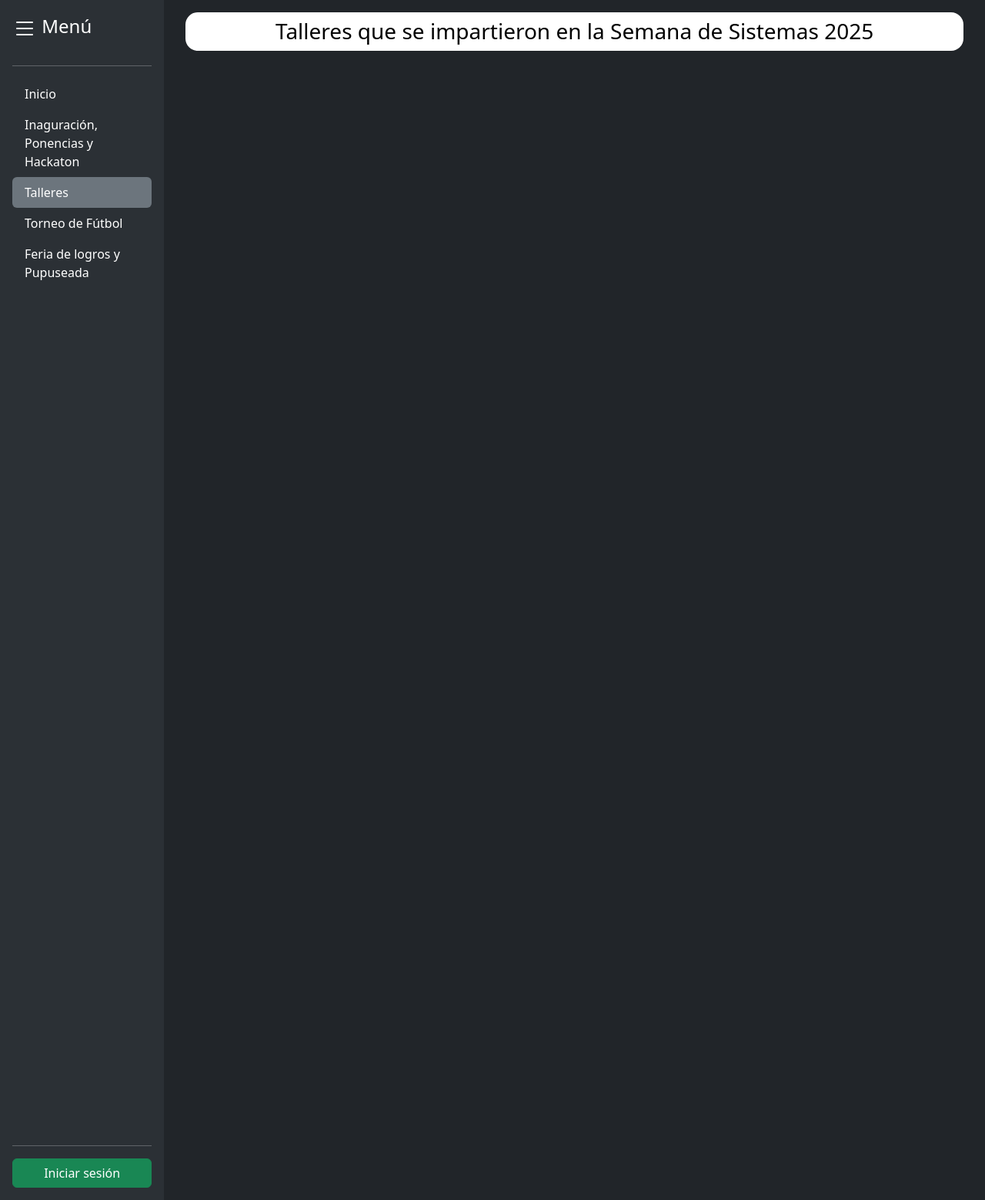
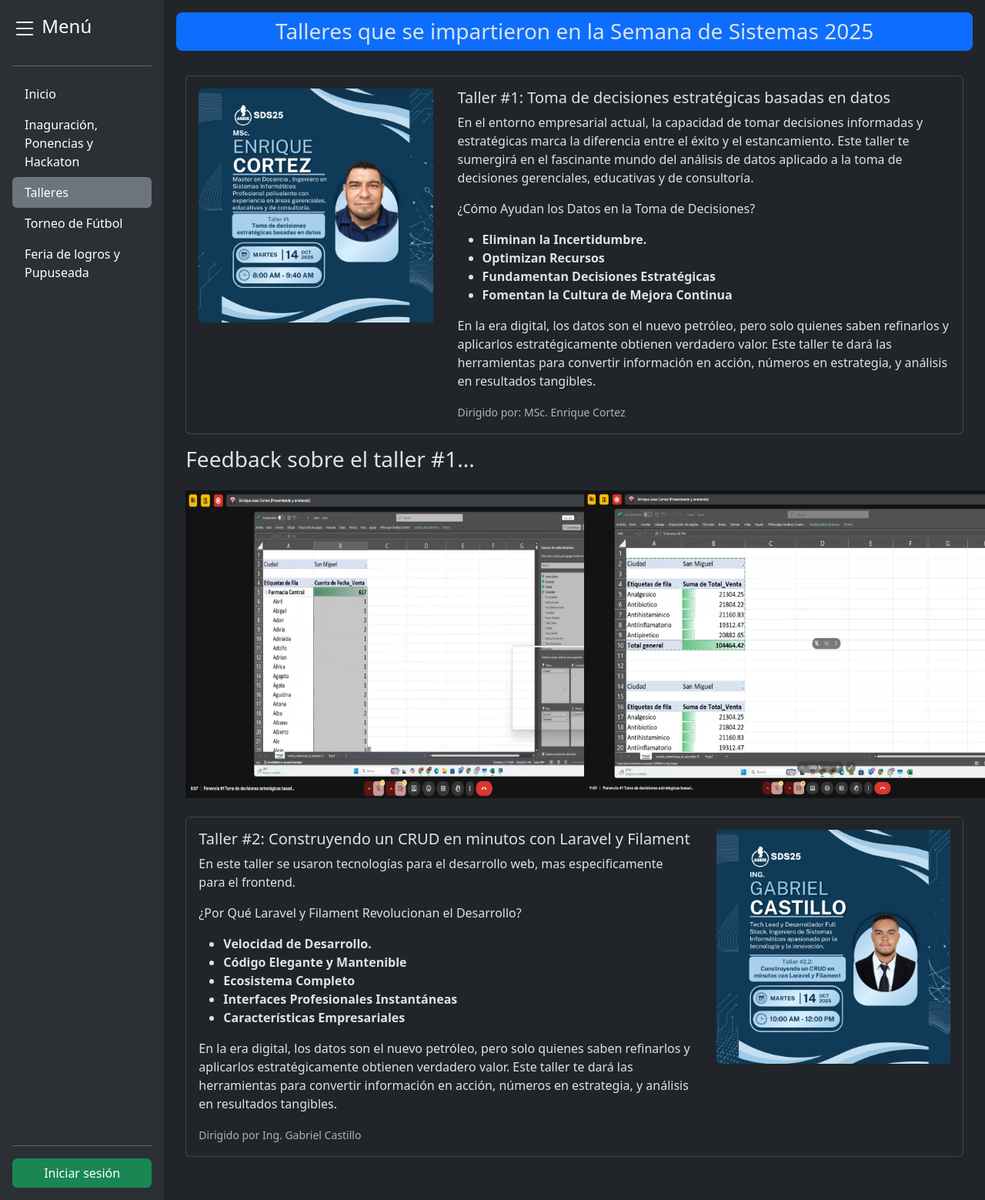
Before and after one commit to kristiankovic/system-week-project, a PHP site: page /mvc/public/talleres in a window 1280 px wide. Shown: the whole page at 77% size. Run offline with PHP 8.4, Linux system fonts and the light colour scheme.

Commit message:
style: vista de Talleres casi terminada solo falta modificar la parte de feedback para el taller 2

```diff
--- a/mvc/app/views/talleres.php
+++ b/mvc/app/views/talleres.php
@@ -13,6 +13,12 @@
     <style>
         .nav-link {
             color: white;
+
+        }
+
+        .section img{
+            height: 400px;
+            width: 630px;
         }
     </style>
 </head>
@@ -78,9 +84,82 @@
 
         <!-- SECCION DE TARJETAS -->
         <div class="col-10 offset-2 p-3 overflow-auto vh-100">
-            <div class="container-fluid">
-                <div class="pb-3">
-                    <h3 class="text-center bg-white text-black rounded-4 p-2">Talleres que se impartieron en la Semana de Sistemas 2025</h3>
+
+            <h3 class="text-center badget bg-primary fs-3 rounded-3 p-2">Talleres que se impartieron en la Semana de Sistemas 2025</h3>
+
+            <div class="py-4">
+
+                <div class="container">
+
+                    <div class="card mb-3">
+                        <div class="row g-0">
+                            <div class="col-md-4 p-3">
+                                <img src="/mvc/public/static/img/taller1.jpg" class="img-fluid rounded-start" alt="...">
+                            </div>
+                            <div class="col-md-8">
+                                <div class="card-body">
+                                    <h5 class="card-title">Taller #1: Toma de decisiones estratégicas basadas en datos</h5>
+                                    <p class="card-text">En el entorno empresarial actual, la capacidad de tomar decisiones informadas y estratégicas marca
+                                        la diferencia entre el éxito y el estancamiento. Este taller te sumergirá en el fascinante mundo del análisis de datos
+                                        aplicado a la toma de decisiones gerenciales, educativas y de consultoría.</p>
+                                    <p>¿Cómo Ayudan los Datos en la Toma de Decisiones?</p>
+                                    <ul>
+                                        <li><strong>Eliminan la Incertidumbre.</strong></li>
+                                        <li><strong>Optimizan Recursos</strong></li>
+                                        <li><strong>Fundamentan Decisiones Estratégicas</strong></li>
+                                        <li><strong>Fomentan la Cultura de Mejora Continua</strong></li>
+                                    </ul>
+                                    <p>En la era digital, los datos son el nuevo petróleo, pero solo quienes saben refinarlos y aplicarlos estratégicamente
+                                        obtienen verdadero valor. Este taller te dará las herramientas para convertir información en acción, números en estrategia,
+                                        y análisis en resultados tangibles.</p>
+                                    <p class="card-text"><small class="text-body-secondary">Dirigido por: MSc. Enrique Cortez</small></p>
+                                </div>
+                            </div>
+                        </div>
+                    </div>
+
+                    <h3>Feedback sobre el taller #1...</h3>
+
+                    <section>
+                        <div class="row section my-4">
+                            <div class="col-6">
+                                <img src="/mvc/public/static/img/taller1_1.png" alt="">
+                            </div>
+                            <div class="col-6">
+                                <img src="/mvc/public/static/img/taller1-2.png" alt="">
+                            </div>
+                        </div>
+                    </section>
+
+                    <div class="card mb-3">
+                        <div class="row g-0">
+
+                            <div class="col-md-8">
+                                <div class="card-body">
+                                    <h5 class="card-title">Taller #2: Construyendo un CRUD en minutos con Laravel y Filament</h5>
+                                    <p class="card-text">En este taller se usaron tecnologías para el desarrollo web, mas especificamente
+                                        para el frontend.</p>
+                                    <p>¿Por Qué Laravel y Filament Revolucionan el Desarrollo?</p>
+                                    <ul>
+                                        <li><strong>Velocidad de Desarrollo.</strong></li>
+                                        <li><strong>Código Elegante y Mantenible</strong></li>
+                                        <li><strong>Ecosistema Completo</strong></li>
+                                        <li><strong>Interfaces Profesionales Instantáneas</strong></li>
+                                        <li><strong>Características Empresariales</strong></li>
+
+                                    </ul>
+                                    <p>En la era digital, los datos son el nuevo petróleo, pero solo quienes saben refinarlos y aplicarlos estratégicamente
+                                        obtienen verdadero valor. Este taller te dará las herramientas para convertir información en acción, números en estrategia,
+                                        y análisis en resultados tangibles.</p>
+                                    <p class="card-text"><small class="text-body-secondary">Dirigido por Ing. Gabriel Castillo</small></p>
+                                </div>
+                            </div>
+
+                            <div class="col-md-4 p-3">
+                                <img src="/mvc/public/static/img/taller2.jpg" class="img-fluid rounded-start" alt="...">
+                            </div>
+                        </div>
+                    </div>
                 </div>
             </div>
         </div>
```
Also changed, not shown: mvc/public/static/img/taller1-2.png (added), mvc/public/static/img/taller1.jpg (added), mvc/public/static/img/taller1_1.png (added), mvc/public/static/img/taller2-1.png (added), mvc/public/static/img/taller2-2.png (added), mvc/public/static/img/taller2-evidencia.JPG (added), mvc/public/static/img/taller2.jpg (added).
